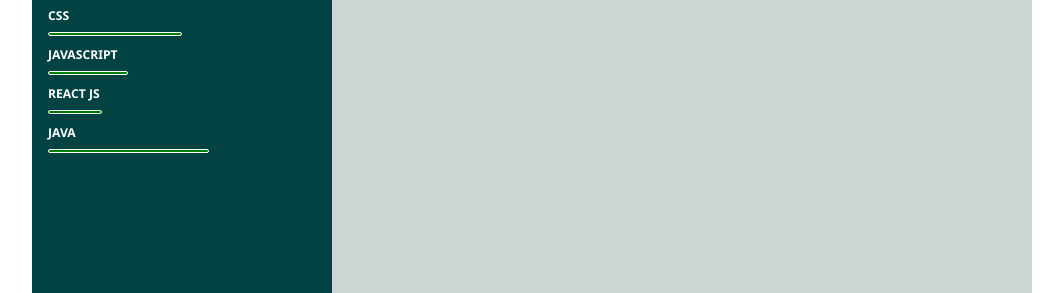
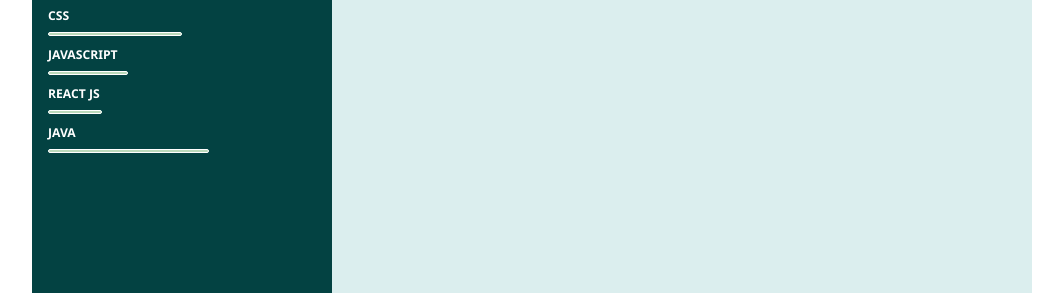
Before and after one commit to Gau232/Responsive-Resume-using-CSS-Grid---CSS-Input-attributes-Value-Readonly-Disab---zimmrgm191c6, a plain HTML site: page index.html in a window 1280 px wide. Shown: the part 507-800 px from the top of the page, without its empty margins (32-1095 px from the left). Drawn offline with Linux system fonts and the light colour scheme.

Commit message:
Update style.css

```diff
--- a/style.css
+++ b/style.css
@@ -108,7 +108,7 @@
 .progress-bar{
     border: 1px solid white;
     height: 4px;
-    background-color:green;
+    background-color:rgb(187, 218, 187);
     border-radius: 5px;
 }
 .skill-progress{
@@ -126,7 +126,7 @@
 .right-section{
     grid-area: 1/2/3/3;
     grid-column: span 1/span 2;
-    background-color: #cdd4d4;
+    background-color: #cae6e6ad;
 
 }
 .right-main-content{
```
